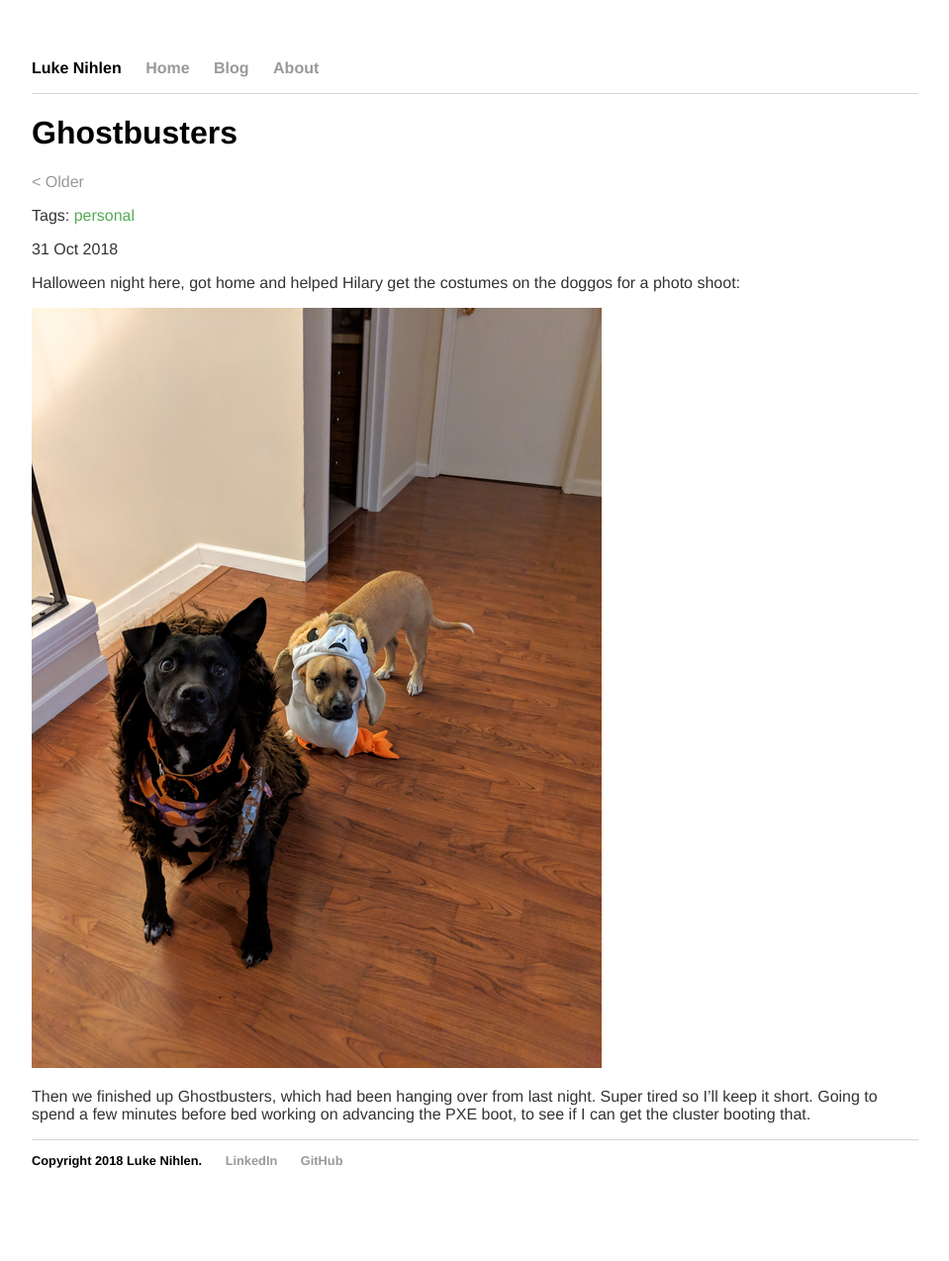
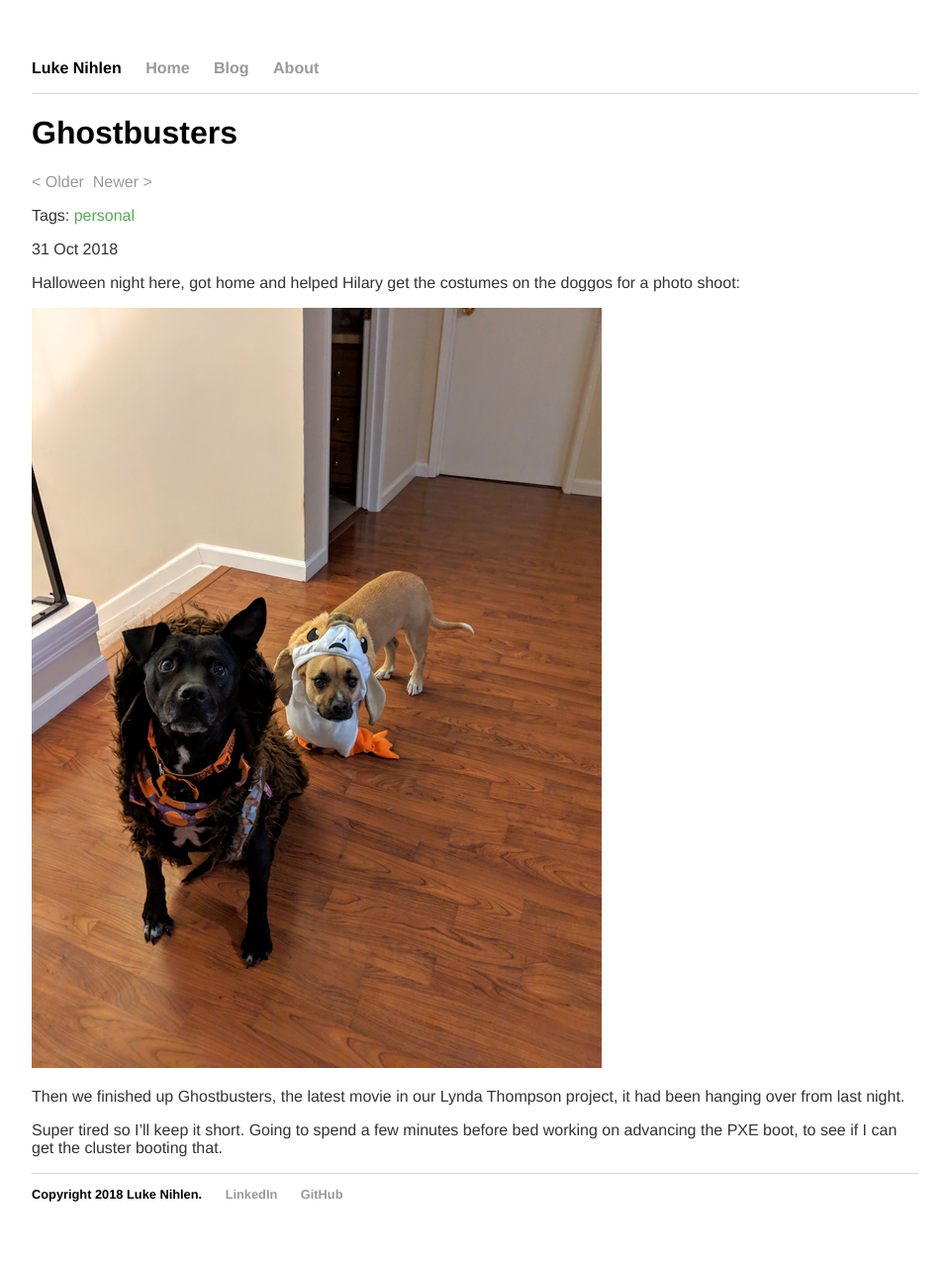
Before and after one commit to lnihlen/lnihlen.github.io, a Jekyll site: the page built from _posts/2018-10-31-ghostbusters.md, in a window 1280 px wide. Shown: the whole page at 99% size, without its empty margins (160-1119 px from the left). Built offline with Jekyll 4.4.1, drawn with Linux system fonts in a browser that asks for light colours; before the commit the page ends 1240 px from its top, so only the background shows below that.

Commit message:
post: consequential

```diff
--- a/_posts/2018-10-31-ghostbusters.md
+++ b/_posts/2018-10-31-ghostbusters.md
@@ -10,7 +10,9 @@ for a photo shoot:
 
 ![Chewie and Porg]({{ "assets/img/blog/2018-10-31-1.png" | absolute_url }})
 
-Then we finished up Ghostbusters, which had been hanging over from last night.
+Then we finished up Ghostbusters, the latest movie in our Lynda Thompson project,
+it had been hanging over from last night.
+
 Super tired so I'll keep it short. Going to spend a few minutes before bed
 working on advancing the PXE boot, to see if I can get the cluster booting
 that.
```
Also changed, not shown: _posts/2018-11-01-consequential.md (added, +25 -0 lines).
